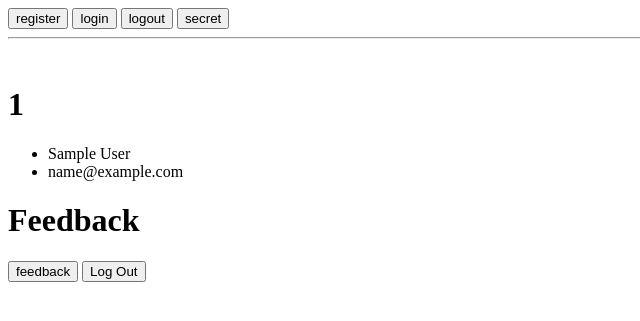
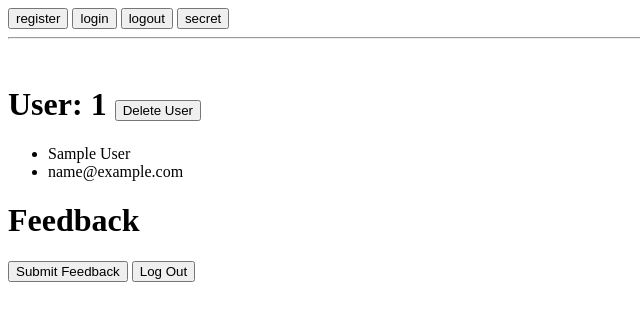
Before and after one commit to josephlarrivy/29.5-hashing-and-log-in, a Flask app: template templates/users/user.html in a window 1280 px wide. Shown: the top 321 px of the page, without its empty margins (0-640 px from the left). Run offline with Flask 2, Linux system fonts and the light colour scheme; the template is opened without the code that fills it: values that come from a table or form of the project are taken from there, others are empty; the visitor is signed in with stand-in values (Sample User, id 1); data comes from the database, SQL or seed files in the repository.

Commit message:
assign complete - feedback edit submit acting odd

```diff
--- a/app.py
+++ b/app.py
@@ -101,3 +101,37 @@ def feedback_form(username):
         return redirect(f'/user/{username}')
 
     return render_template('/feedback/feedback_form.html', form=form, username=username)
+
+@app.route('/feedback/<username>/<int:feedback_id>/feedback_edit', methods=['GET', 'POST'])
+def edit_feedback(feedback_id, username):
+
+    if 'username' not in session or username != session['username']:
+        flash('must log in or register to view')
+        return redirect('/login')
+
+    feedback = Feedback.query.get_or_404(feedback_id)
+    user = User.query.get(username)
+
+    form = FeedbackForm(obj=feedback)
+
+    if form.validate_on_submit():
+        feedback.title = form.title.data
+        feedback.content = form.content.data
+
+        db.session.commit()
+
+        return redirect('/feedback/<username>/feedback')
+
+    return render_template('/feedback/feedback_edit.html', form=form, feedback=feedback, user=user, username=username, feedback_id=feedback_id)
+
+@app.route('/users/<username>/delete', methods=['GET', 'POST'])
+def delete_user(username):
+    if 'username' not in session or username != session['username']:
+        flash('must log in or register to view')
+        return redirect('/login')
+
+    user = User.query.get_or_404(username)
+    db.session.delete(user)
+    db.session.commit()
+    session.pop('username')
+    return redirect('/register')
--- a/templates/users/user.html
+++ b/templates/users/user.html
@@ -2,22 +2,23 @@
 {% block title %}{{user.username}}{% endblock %}
 
 {% block content %}
-<h1>{{user.username}}</h1>
+<h1>User: {{user.username}}
+    <a href="/users/{{user.username}}/delete"><button>Delete User</button></a>
+</h1>
 
 <ul>
     <li>{{user.first_name}} {{user.last_name}}</li>
     <li>{{user.email}}</li>
 </ul>
-
 <h1>Feedback</h1>
 
-<ul>
-    {% for feedback in user.feedback %}
-        <li>{{feedback.content}}</li>
-    {% endfor %}
-</ul>
+{% for feedback in user.feedback %}
+    <h3>{{feedback.title}}</h3>
+    <a href="/feedback/{{user.username}}/{{feedback.id}}/feedback_edit"><button>Edit Feedback</button></a>
+    <p>{{feedback.content}}</p>
+{% endfor %}
 
-<a href="/feedback/{{username}}/feedback"><button>feedback</button></a>
 
+<a href="/feedback/{{user.username}}/feedback"><button>Submit Feedback</button></a>
 <a href="/logout"><button>Log Out</button></a>
 {% endblock %}
```
Also changed, not shown: templates/feedback/feedback_edit.html (added, +22 -0 lines), templates/users/delete.html (added).
